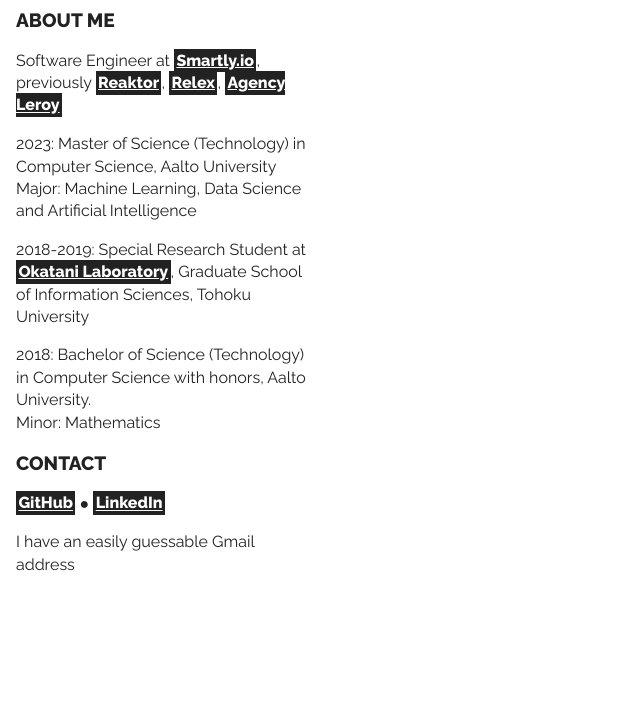
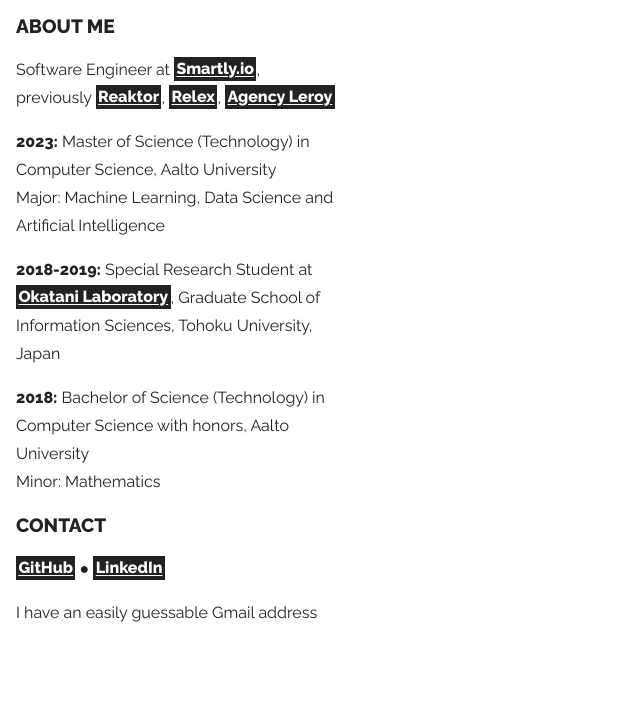
Before and after one commit to davissorenson/davissorenson.github.io, a plain HTML site: page index.html in a window 1280 px wide. Shown: the part 83-800 px from the top of the page, without its empty margins (0-640 px from the left). Drawn offline with Linux system fonts and the light colour scheme.

Commit message:
More updates

```diff
--- a/css/main.css
+++ b/css/main.css
@@ -94,7 +94,11 @@
 
 #container {
   margin: 1em;
-  max-width: 300px;
+  max-width: 320px;
+}
+
+p {
+  line-height: 1.75em;
 }
 
 h1,
--- a/index.html
+++ b/index.html
@@ -41,19 +41,19 @@
       </p>
 
       <p>
-        2023: Master of Science (Technology) in Computer Science, Aalto University<br>
+        <b>2023:</b> Master of Science (Technology) in Computer Science, Aalto University<br>
         Major: Machine Learning, Data Science and Artificial Intelligence
       </p>
 
       <p>
-        2018-2019: Special Research Student at
+        <b>2018-2019:</b> Special Research Student at
         <a href="http://www.vision.is.tohoku.ac.jp/us/home/">Okatani Laboratory</a>, Graduate School of Information
-        Sciences, Tohoku University
+        Sciences, Tohoku University, Japan
       </p>
 
       <p>
-        2018: Bachelor of Science (Technology) in Computer Science with honors, Aalto
-        University.<br>
+        <b>2018:</b> Bachelor of Science (Technology) in Computer Science with honors, Aalto
+        University<br>
         Minor: Mathematics
       </p>
 
```
